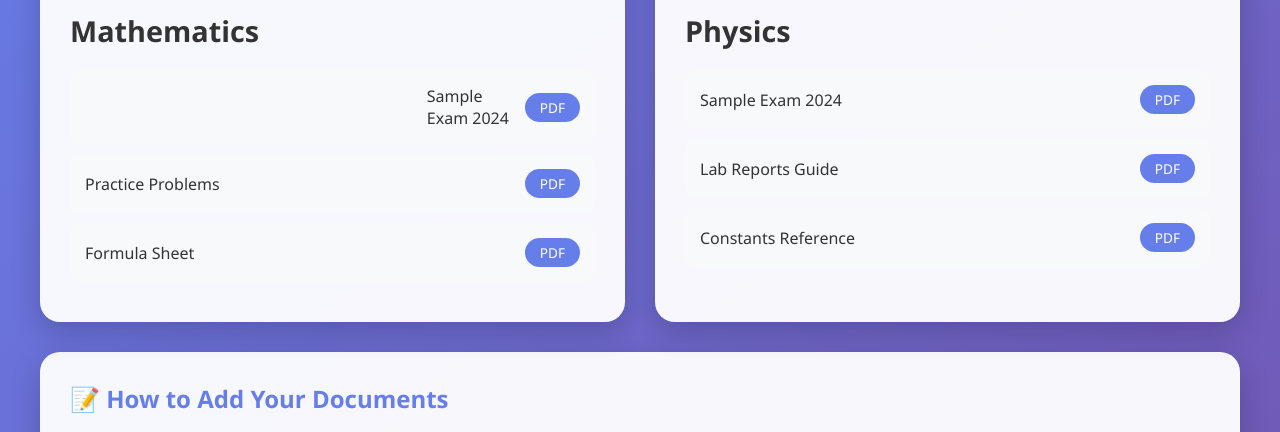
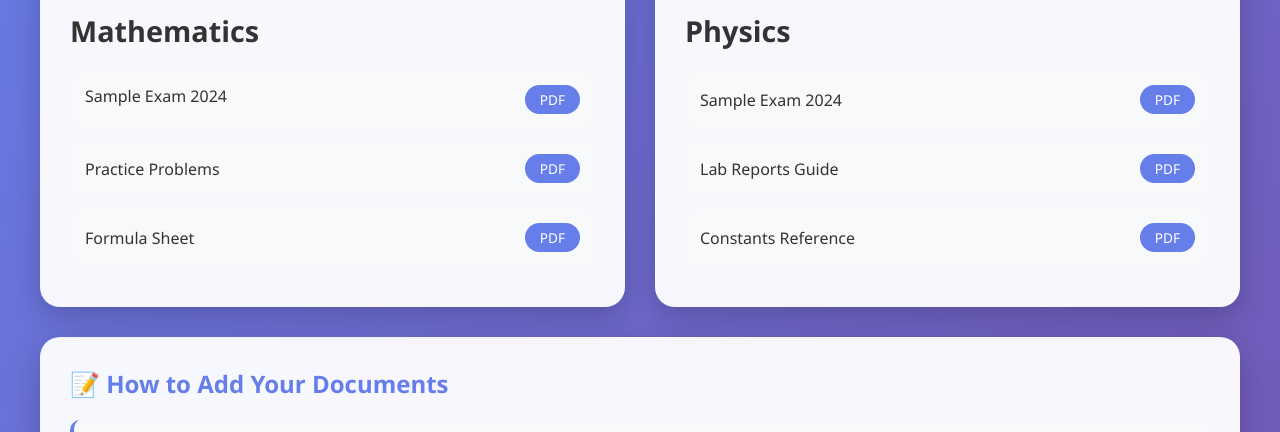
Before and after one commit to walidwdas/CPGE.DS, a plain HTML site: page index.html in a window 1280 px wide. Shown: the part 321-753 px from the top of the page. Drawn offline with Linux system fonts and the light colour scheme.

Commit message:
Update index.html

```diff
--- a/index.html
+++ b/index.html
@@ -186,11 +186,12 @@
                 <div class="subject-icon">📐</div>
                 <h2 class="subject-title">Mathematics</h2>
                 <ul class="resources-list" id="math-resources">
-                    <li class="resource-item">
-                         <a href="DL.pdf" download style="text-decoration: none; color: inherit; display: flex; justify-content: space-between; width: 100%;"></a>
+                <li class="resource-item">
+                    <a href="DL.pdf" download style="text-decoration: none; color: inherit; display: flex; justify-content: space-between; width: 100%;">
                         <span class="resource-name">Sample Exam 2024</span>
                         <span class="resource-type">PDF</span>
-                    </li>
+                   </a>
+                </li>
                     <li class="resource-item">
                         <span class="resource-name">Practice Problems</span>
                         <span class="resource-type">PDF</span>
```
